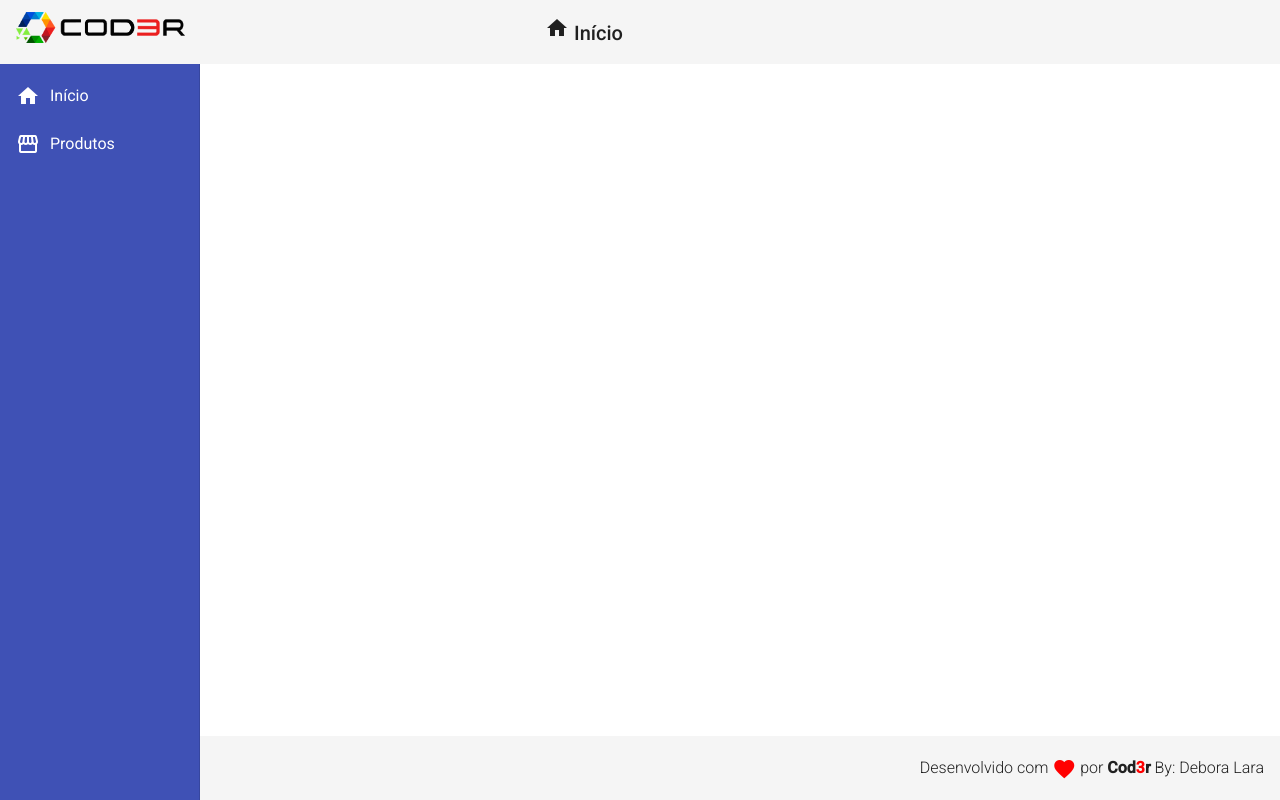
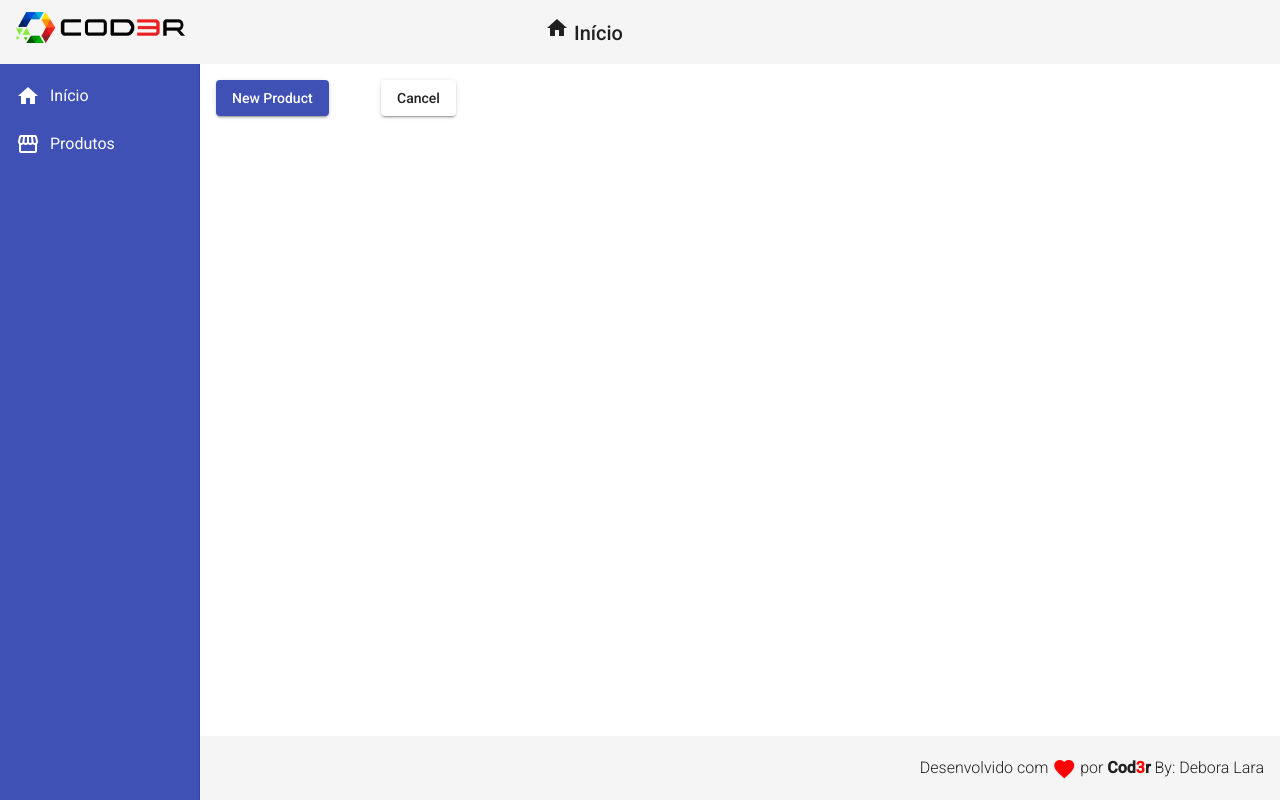
Before and after one commit to DeboraLara1/App-angular-9, an Angular app in the folder frontend/: page /product/create in a window 1280 px wide. Built offline with nearby package versions, Linux system fonts and the light colour scheme.

Commit message:
Criada Produto Service

```diff
--- a/frontend/src/app/components/product/product-create/product-create.component.html
+++ b/frontend/src/app/components/product/product-create/product-create.component.html
@@ -0,0 +1,7 @@
+<button mat-raised-button (click)="createProduct()" color="primary" style="margin-right: 5%;">
+    New Product
+</button>
+
+<button mat-raised-button (click)="cancel()" color="secudary">
+    Cancel
+</button>
--- a/frontend/src/app/components/product/product-create/product-create.component.ts
+++ b/frontend/src/app/components/product/product-create/product-create.component.ts
@@ -1,4 +1,8 @@
+import { ProductService } from '../product.service';
+
 import { Component, OnInit } from '@angular/core';
+import { Router } from '@angular/router';
+
 
 @Component({
   selector: 'app-product-create',
@@ -7,13 +11,19 @@
 })
 export class ProductCreateComponent implements OnInit {
 
-  constructor() { }
+  constructor(private productService:ProductService,
+              private router: Router) { }
 
   ngOnInit(): void {
   }
 
-  navigateToProductCreate():void{
-    console.log('navegando...')
+  createProduct():void{
+    this.productService.showMessage('Operação executada com sucesso!')
   }
 
+  cancel():void{
+    this.router.navigate(['/product'])
+  }
+
+
 }
--- /dev/null
+++ b/frontend/src/app/components/product/product.model.ts
@@ -0,0 +1,5 @@
+export interface Product{
+    id?:number
+    name: string
+    price:number
+}
--- /dev/null
+++ b/frontend/src/app/components/product/product.service.ts
@@ -0,0 +1,19 @@
+import { Injectable } from '@angular/core';
+import { MatSnackBar} from '@angular/material/snack-bar'
+
+@Injectable({
+  providedIn: 'root'
+})
+export class ProductService {
+  [x: string]: any;
+
+  constructor(private snackBar: MatSnackBar) { }
+
+  showMessage(msg:string):void{
+    this.snackBar.open(msg,'X', {
+      duration:3000,
+      horizontalPosition:"right",
+      verticalPosition:"top",
+    })
+  }
+}
```
Also changed, not shown: frontend/src/app/app.module.ts (+11 -8 lines).
